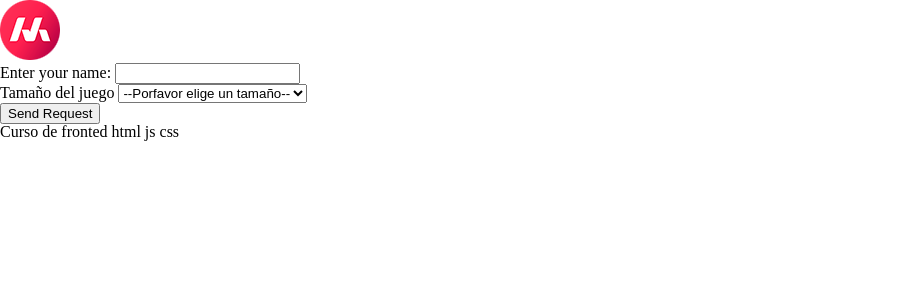
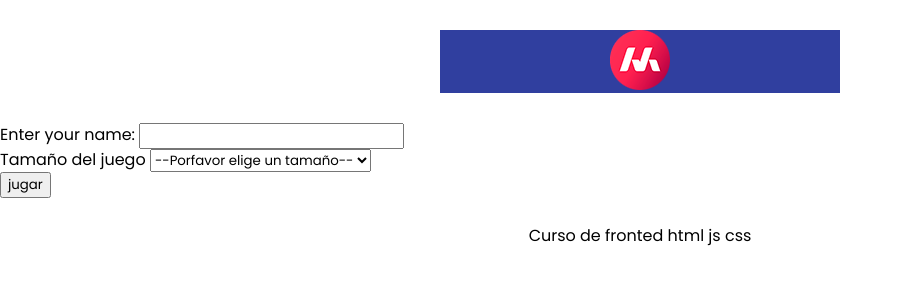
Before and after one commit to eziocard/practicando-fronted, a plain HTML site: page index.html in a window 1280 px wide. Shown: the whole page, without its empty margins (0-903 px from the left). Drawn offline with Linux system fonts and the light colour scheme.

Commit message:
se agrego las fuentes

```diff
--- a/css/style.css
+++ b/css/style.css
@@ -0,0 +1,25 @@
+header{
+    background-color: #303F9F;
+}
+
+body{
+    background-color: #FFFFFF;
+    font-family: "poppins", sans-serif;
+}
+main{
+    margin: 30px auto 0px auto;
+
+}
+
+header,footer{
+    text-align: center;
+    width: 400px;
+    margin: 30px auto 0px auto;
+}
+
+input{
+    font-family: "poppins", sans-serif;
+}
+select{
+    font-family: "poppins", sans-serif;
+}
--- a/index.html
+++ b/index.html
@@ -4,6 +4,9 @@
     <meta charset="UTF-8">
     <meta name="viewport" content="width=device-width, initial-scale=1.0">
     <title>masterdocs game</title>
+    <link rel="preconnect" href="https://fonts.googleapis.com">
+    <link rel="preconnect" href="https://fonts.gstatic.com" crossorigin>
+    <link href="https://fonts.googleapis.com/css2?family=Poppins:ital,wght@0,100;0,200;0,300;0,400;0,500;0,600;0,700;0,800;0,900;1,100;1,200;1,300;1,400;1,500;1,600;1,700;1,800;1,900&display=swap" rel="stylesheet">
     <link rel="stylesheet" href="./css/reset.css"><!--primero se debe poner la referencia al fichero reset-->
     <link rel="stylesheet" href="./css/style.css"><!-- y luego se referencia el fichero que contendra los estilos-->
 
@@ -21,7 +24,7 @@
                 <input type="text" id="nick" name="user_name" />
             </div>
 
-            <div>
+            <div class="itemform">
                 <label for="size">Tamaño del juego</label>
                 <select name="size" id="size">
                     <option value="">--Porfavor elige un tamaño--</option>
@@ -32,7 +35,7 @@
 
             </div>
             <div class="itemform">
-                <input type="submit" value="Send Request" />
+                <input type="submit" value="jugar" />
             </div>
           </form>
     </main>
```
